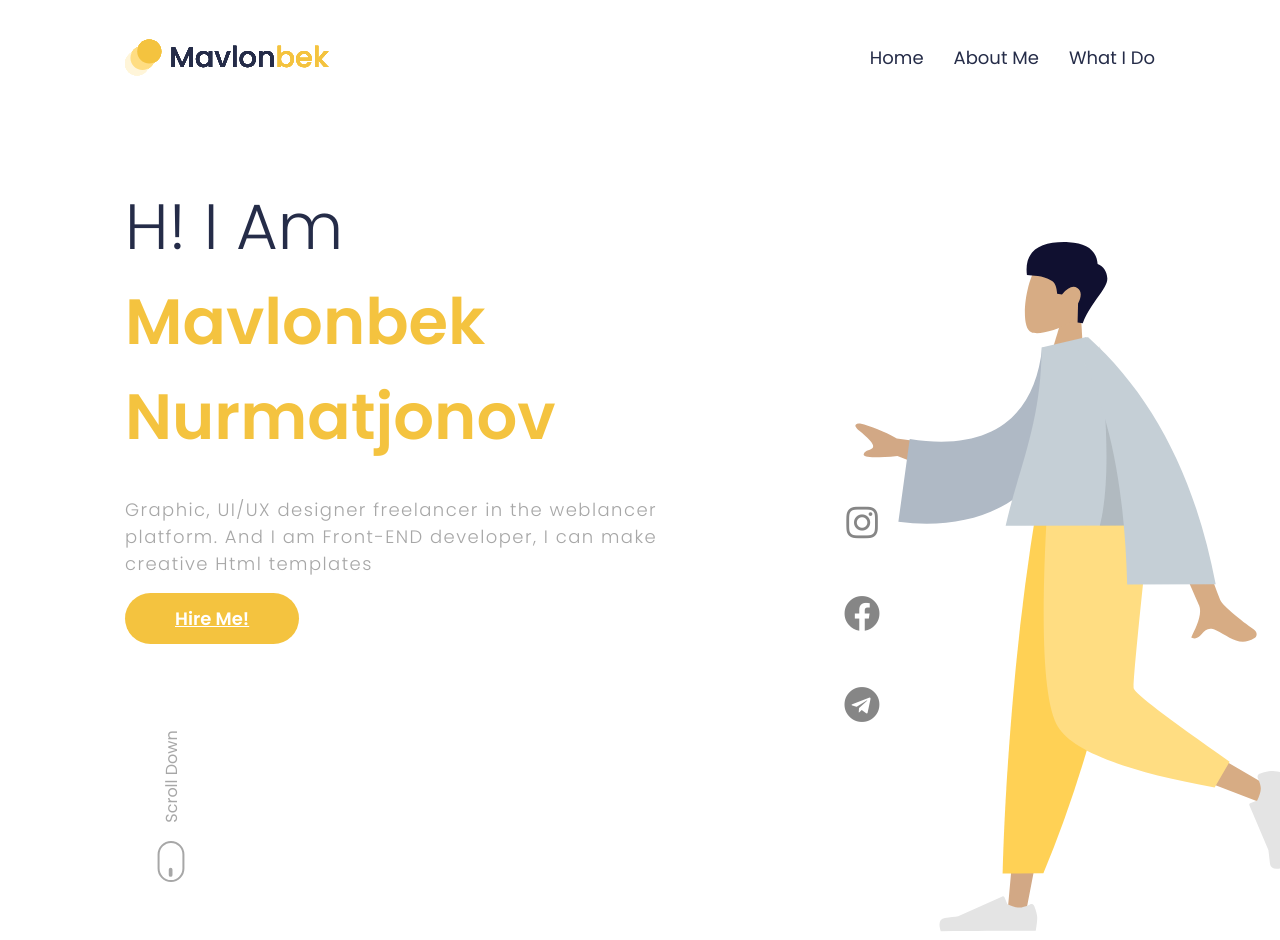
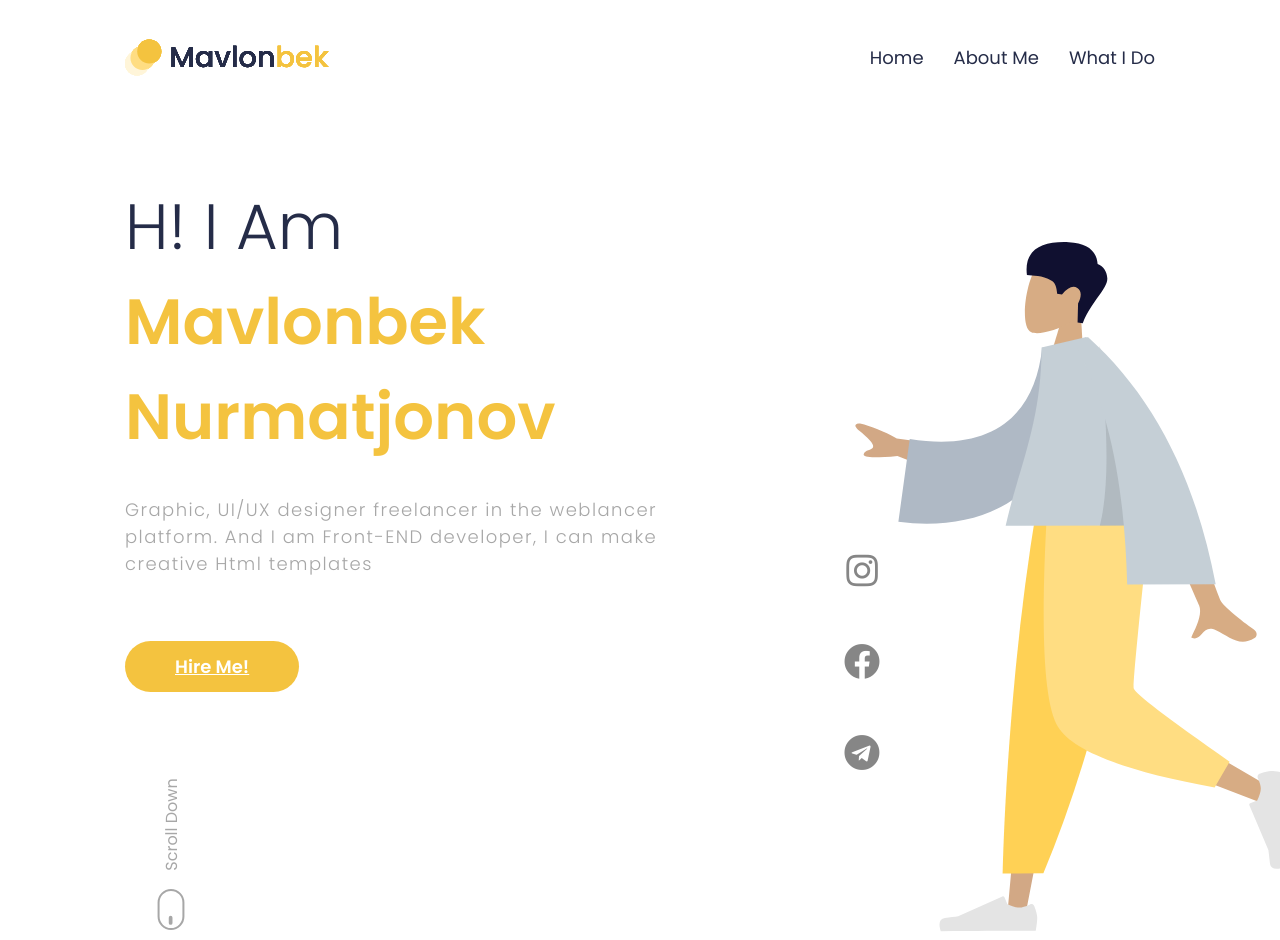
Before and after one commit to javoxirone/mavlonbek, a plain HTML site: page index.html in a window 1280 px wide. Shown: the top 940 px of the page. Drawn offline with Linux system fonts and the light colour scheme.

Commit message:
Update index.html
fixed bugs

```diff
--- a/index.html
+++ b/index.html
@@ -45,7 +45,7 @@
                         Graphic, UI/UX designer freelancer in the weblancer platform.
                         And I am Front-END developer, I can make creative Html templates
                     </small>
-                    <div style="margin-top: 16px;">
+                    <div style="margin-top: 64px;">
                         <a href="https://t.me/mavlonbek0804" class="main-btn" style="display: inline-flex;">Hire Me!</a>
                     </div>
                     <div class="home__scroll-down">
```
